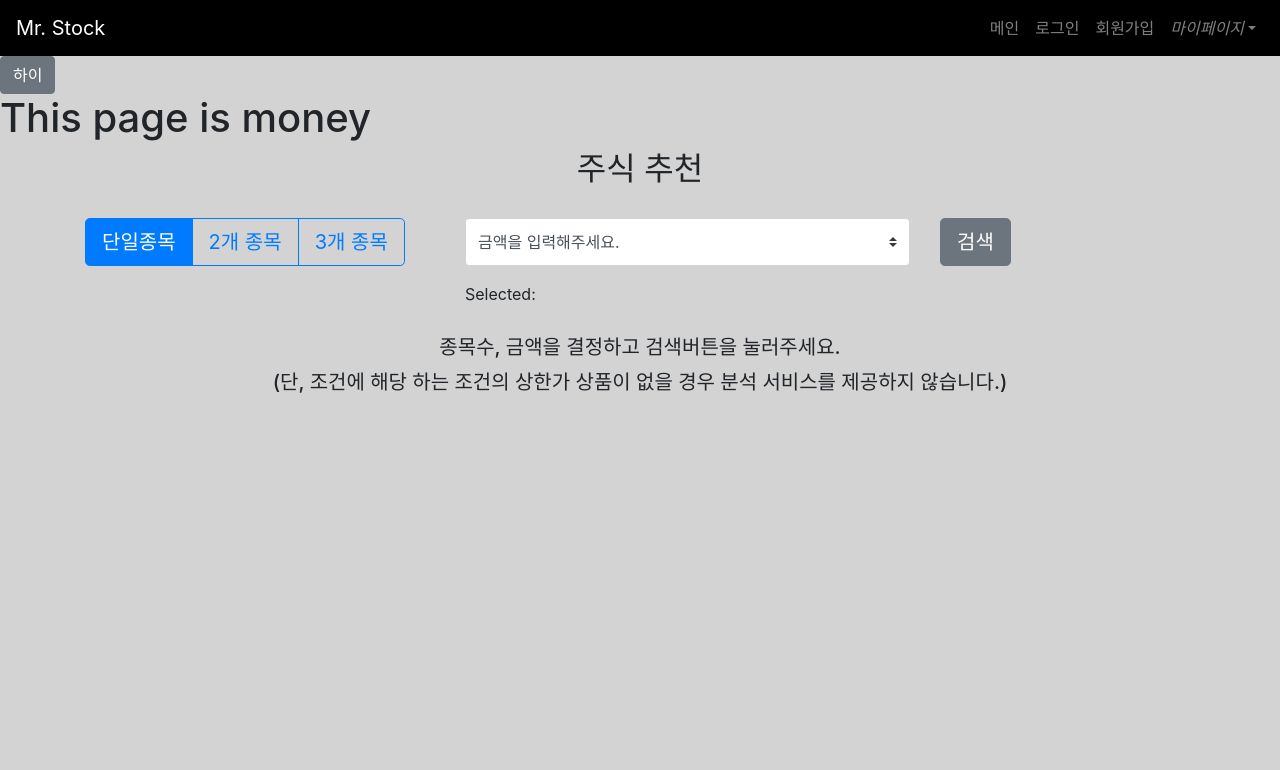
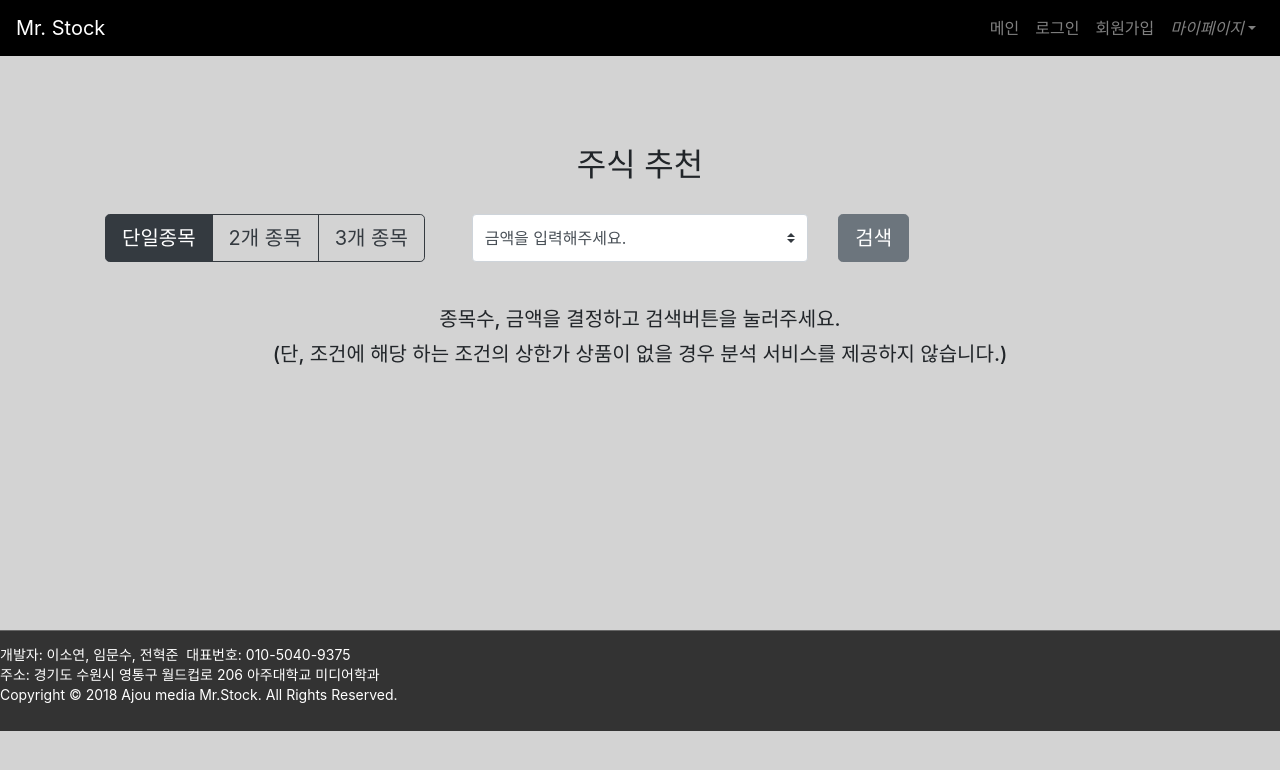
Before and after one commit to FRABUCHI/stockProject, a Vue app in the folder frontend/: page /money in a window 1280 px wide. Shown: the top 770 px of the page. Built offline with nearby package versions, Linux system fonts and the light colour scheme.

Commit message:
footer, main, money page 수정

```diff
--- a/frontend/src/components/Main.vue
+++ b/frontend/src/components/Main.vue
@@ -1,23 +1,24 @@
 <template>
   <div class="main">
-    <h1>This is Main Page!!</h1>
 
     <b-container class="load-page">
       <b-row align-h="around">
           <b-col cols="4">
             <b-card class="text-center"
                     text-variant="black"
-                    title="Stock"
-                    sub-title="등락 예측">
-              <b-button href="/stock">GO!!</b-button>
+                    img-src="https://i.imgur.com/z4oSWVR.png"
+                    img-alt="Card image"
+                    img-top>
+              <b-button href="/stock">등락 예측</b-button>
             </b-card>
           </b-col>
           <b-col cols="4">
             <b-card class="text-center"
                     text-variant="black"
-                    title="Money"
-                    sub-title="종목 추천">
-              <b-button href="/money">GO!</b-button>
+                    img-src="https://i.imgur.com/J64Eb1w.png"
+                    img-alt="Card image"
+                    img-top>
+              <b-button href="/money" text-variant="black">종목 추천</b-button>
             </b-card>
           </b-col>
       </b-row>
@@ -32,3 +33,12 @@ export default {
   name: "Main"
 };
 </script>
+
+<style>
+.text-center{
+  border-width: 1px;
+  border-color: gray;
+  margin-top: 50px;
+  margin-bottom: 200px;
+}
+</style>
--- a/frontend/src/components/Money.vue
+++ b/frontend/src/components/Money.vue
@@ -1,27 +1,22 @@
 <template>
   <div class="Money">
-    <h1>{{ msg }}</h1>
     <h2 style="text-align:center;height:60px">주식 추천</h2>
 
     <b-container class="bv-example-row">
       <b-row>
-          <b-col cols="4">
+          <b-col cols>
             <b-form-radio-group id="btnradios"
                             buttons
-                            button-variant="outline-primary"
+                            button-variant="outline-dark"
                             size="lg"
                             v-model="numselected"
                             :options="numoptions"
                             name="radioBtnOutline" />
           </b-col>
-        <b-col cols="5"><b-form-select v-model="moneyselected" :options="moneyoptions" class="mb-3" />
-          <div>
-           Selected: <strong>{{ moneyselected }}
-            </strong>
-          </div>
+        <b-col cols><b-form-select v-model="moneyselected" :options="moneyoptions" class="mb-3" />
         </b-col>
 
-        <b-col cols="2">
+        <b-col cols>
           <b-button size="lg" v-on:click="runAnaliysis()" >검색</b-button>
         </b-col>
       </b-row>
@@ -36,7 +31,59 @@
     </div>
 
     <div v-else-if="viewtype === 'B'">
-      <b-table striped hover
+      <br>
+
+      <div style="margin-left: 150px">
+        <b-card-group deck>
+            <b-card img-src="https://i.imgur.com/GDb8E5Q.jpg"
+                    img-alt="Card image"
+                    img-top
+                    style="max-width: 20rem;">
+                <div class="card-text">
+                  <b-list-group>
+                    <b-list-group-item href="#"><h5>총 예상이익 : {{testList[0].totalprofit}}원</h5></b-list-group-item>
+                    <b-list-group-item href="#"><h5>총 구매비용 : {{testList[0].totalcost}}원</h5></b-list-group-item>
+                    <div v-for="j in testList[0].data" v-bind:data="j" v-bind:key="j.company">
+                      <b-list-group-item href="#"><h5>{{j.company}} :&nbsp; {{j.stockNum}} 주</h5></b-list-group-item>
+                    </div>
+                  </b-list-group>
+              </div>
+            </b-card>
+
+            <b-card v-if="testList.length>1" img-src="https://i.imgur.com/XLpKK1m.jpg"
+                  img-alt="Card image"
+                  img-top
+                  style="max-width: 20rem;">
+              <div class="card-text">
+                  <b-list-group>
+                    <b-list-group-item href="#"><h5>총 예상이익 : {{testList[1].totalprofit}}원</h5></b-list-group-item>
+                    <b-list-group-item href="#"><h5>총 구매비용 : {{testList[1].totalcost}}원</h5></b-list-group-item>
+                    <div v-for="j in testList[1].data" v-bind:data="j" v-bind:key="j.company">
+                      <b-list-group-item href="#"><h5>{{j.company}} :&nbsp; {{j.stockNum}} 주</h5></b-list-group-item>
+                    </div>
+                  </b-list-group>
+              </div>
+             </b-card>
+
+
+            <b-card v-if="testList.length>2" img-src="https://i.imgur.com/PZTP8H7.jpg"
+                  img-alt="Card image"
+                  img-top
+                  style="max-width: 20rem;">
+              <div class="card-text">
+                  <b-list-group>
+                    <b-list-group-item href="#"><h5>총 예상이익 : {{testList[2].totalprofit}}원</h5></b-list-group-item>
+                    <b-list-group-item href="#"><h5>총 구매비용 : {{testList[2].totalcost}}원</h5></b-list-group-item>
+                    <div v-for="j in testList[2].data" v-bind:data="j" v-bind:key="j.company">
+                      <b-list-group-item href="#"><h5>{{j.company}} :&nbsp; {{j.stockNum}} 주</h5></b-list-group-item>
+                    </div>
+                  </b-list-group>
+              </div>
+             </b-card>
+
+         </b-card-group>
+      <br>
+      <b-table style=  striped hover
                            :items="showList"
                            :fields="fields">
                             <template slot="상세보기" slot-scope="row">
@@ -45,20 +92,11 @@
                              </b-button>
                             </template>
       </b-table>
-      <br>
-      <div v-if="numselected === 'radio1'"></div>
-      <div v-for="item in resultList" v-bind:data="item" v-bind:key="item.company">
-       회사명 : {{item.company}} 구매량 : {{item.stockNum}}주 기대이익 : {{item.preditprofit}}
       </div>
-      <div v-for="(item, index) in testList" v-bind:data="item" v-bind:key="item.data">
-       <br>{{index+1}}위 총 예상이익 : {{item.totalprofit}} 총 구매비용 : {{item.totalcost}}
-        <div v-for="j in testList[index].data" v-bind:data="j" v-bind:key="j.company">
-          회사명 : {{j.company}} 주식수: {{j.stockNum}} <br>
-        </div>
-      </div>
+
     </div>
 
-    <div v-else>
+    <div style="padding-bottom: 160px" v-else>
       <br>
       <h5 style="text-align:center;line-height:35px">종목수, 금액을 결정하고 검색버튼을 눌러주세요.<br>
       (단, 조건에 해당 하는 조건의 상한가 상품이 없을 경우 분석 서비스를 제공하지 않습니다.) </h5>
@@ -87,11 +125,11 @@ export default {
       size: '150px',
       msg: 'This page is money',
       recomandNumber: 0,
-      numselected: 'radio1',
+      numselected: 1,
       numoptions: [
-        { text: '단일종목', value: 'radio1' },
-        { text: '2개 종목', value: 'radio2' },
-        { text: '3개 종목', value: 'radio3' }
+        { text: '단일종목', value: 1},
+        { text: '2개 종목', value: 2 },
+        { text: '3개 종목', value: 3 }
       ],
       moneyselected: null,
       moneyoptions: [
@@ -141,30 +179,26 @@ export default {
       this.showList = [];
       this.recomandList = [];
       this.resultList = [];
+      this.testList = [];
+      this.recomandNumber=this.numselected;
       if(this.isrewite == false){
         this.rewriteStockUpList();
       }
       if(this.moneyselected == null){
         alert('금액을 선택해주세요.');
       }
+      else if(this.recomandNumber>this.stockUpList.length){
+        alert('상승주의 정보가 부족하여 종목추천이 불가능합니다.');
+      }
       else{
         this.viewtype = 'A';
         this.recomandList = [];
         this.showList = [];
-        if(this.numselected == 'radio1')
-        {
-          this.recomandNumber = 1;
-        }
-        else if(this.numselected == 'radio2'){
-          this.recomandNumber = 2;
-        }
-        else if(this.numselected == 'radio3'){
-          this.recomandNumber = 3;
-        }
+
         this.findReconmandStock();
         this.getRecomand();
         this.setShowList();
-        this.viewtype = 'B';
+        setTimeout(()=> {this.viewtype = 'B';}, 2000);
       }
       // predict에서 상한가 6종목 먼저 뽑음.
       // 1개2개3개 알고리즘돌림.
@@ -176,6 +210,7 @@ export default {
           if(this.stockUpList[i].company==this.stockList[j].company){
             this.stockUpList[i].predict_price += (this.stockList[j].close-this.stockUpList[i].present_price);
             this.stockUpList[i].present_price += (this.stockList[j].close-this.stockUpList[i].present_price);
+            break;
           }
         }
       }
@@ -224,11 +259,16 @@ export default {
       var gridyNum = 0;
       var gridyNum_two = 0;
       var balanceNum = 0;
+      var numberResultList = 3;
       var tempdata = [];
       this.sortRecomandList();
       if(this.recomandNumber==1){
-        for(var i=0; i<3; i++){
-          this.resultList.push(this.recomandList[i]);
+        if(this.recomandList.length<3){
+          numberResultList=this.recomandList.length;
+        }
+        for(var i=0; i<numberResultList; i++){
+          this.testList.push({totalprofit: this.numberWithCommas(this.recomandList[i].preditprofit),totalcost: this.numberWithCommas(this.recomandList[i].cost), data: []});
+          this.testList[i].data.push(this.recomandList[i]);
         }
       }
       else{
@@ -303,9 +343,13 @@ export default {
             }
           }
         }
-        this.testList = [];
-        for(var i=0; i<3;i++){
-          this.testList[i] = tempdata[i];
+        if(tempdata.length<3){
+          numberResultList=tempdata.length;
+        }
+        for(var i=0; i<numberResultList;i++){
+            this.testList[i] = tempdata[i];
+            this.testList[i].totalprofit = this.numberWithCommas(this.testList[i].totalprofit);
+            this.testList[i].totalcost = this.numberWithCommas(this.testList[i].totalcost);
         }
       }
     },
@@ -318,6 +362,9 @@ export default {
           }
         }
       }
+    },
+    numberWithCommas(x) {
+    return x.toString().replace(/\B(?=(\d{3})+(?!\d))/g, ",");
     },
     getStockList(){ //페이지들어오자마자
       this.$http.get('/api/stock')
@@ -373,3 +420,8 @@ export default {
   height: 3rem;
 }
 </style>
+<style>
+.Money{
+  padding:90px;
+}
+</style>
--- a/frontend/src/components/layout/Master.vue
+++ b/frontend/src/components/layout/Master.vue
@@ -28,8 +28,15 @@
 
       </b-collapse>
     </b-navbar>
-    <b-button @click="loggedIn">하이</b-button>
     <router-view/>
+
+    <section class= "footer">
+      <div class = "inner">
+       개발자: 이소연, 임문수, 전혁준&nbsp;&nbsp;대표번호: 010-5040-9375<br>
+       주소: 경기도 수원시 영통구 월드컵로 206 아주대학교 미디어학과&nbsp;&nbsp;
+       <br>Copyright © 2018 Ajou media Mr.Stock. All Rights Reserved.
+      </div>
+    </section>
   </div>
 </template>
 
@@ -50,4 +57,23 @@ body {
 .nav-background {
   background-color: black;
 }
+.footer{
+border-top:1px solid #666;
+background-color: #333;
+}
+.inner{
+  position: relative;
+  max-width: 1400px;
+  padding: 0;
+  margin: 0 auto;
+  padding-top: 14px;
+  padding-bottom: 26px;
+  color: #fff;
+  font-size: 14px;
+  line-height: 20px;
+
+}
+.indigo{
+  color: indigo;
+}
 </style>
```
